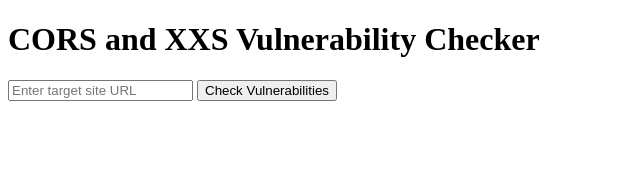
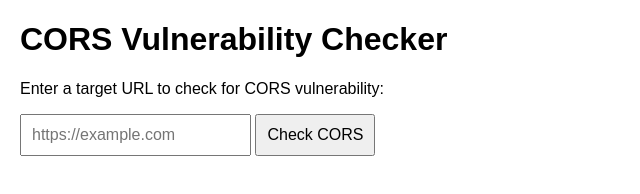
Before and after one commit to RedEye1003/cors, a plain HTML site: page index.html in a window 1280 px wide. Shown: the whole page, without its empty margins (0-640 px from the left). Drawn offline with Linux system fonts and the light colour scheme.

Commit message:
Update index.html

```diff
--- a/index.html
+++ b/index.html
@@ -1,15 +1,31 @@
-<!-- index.html -->
 <!DOCTYPE html>
-<html>
+<html lang="en">
 <head>
-    <title>CORS and XXS Vulnerability Checker</title>
+    <meta charset="UTF-8">
+    <meta name="viewport" content="width=device-width, initial-scale=1.0">
+    <title>CORS Vulnerability Checker</title>
+    <style>
+        body {
+            font-family: Arial, sans-serif;
+            margin: 20px;
+        }
+        input {
+            padding: 10px;
+            font-size: 16px;
+        }
+        button {
+            padding: 10px;
+            font-size: 16px;
+            cursor: pointer;
+        }
+    </style>
 </head>
 <body>
-    <h1>CORS and XXS Vulnerability Checker</h1>
-    <input type="text" id="targetSite" placeholder="Enter target site URL">
-    <button onclick="checkVulnerabilities()">Check Vulnerabilities</button>
-    <div id="result"></div>
+    <h1>CORS Vulnerability Checker</h1>
+    <p>Enter a target URL to check for CORS vulnerability:</p>
+    <input type="text" id="targetUrl" placeholder="https://example.com">
+    <button onclick="checkCORS()">Check CORS</button>
 
-    <script src="app.js"></script>
+    <script src="script.js"></script>
 </body>
 </html>
```
